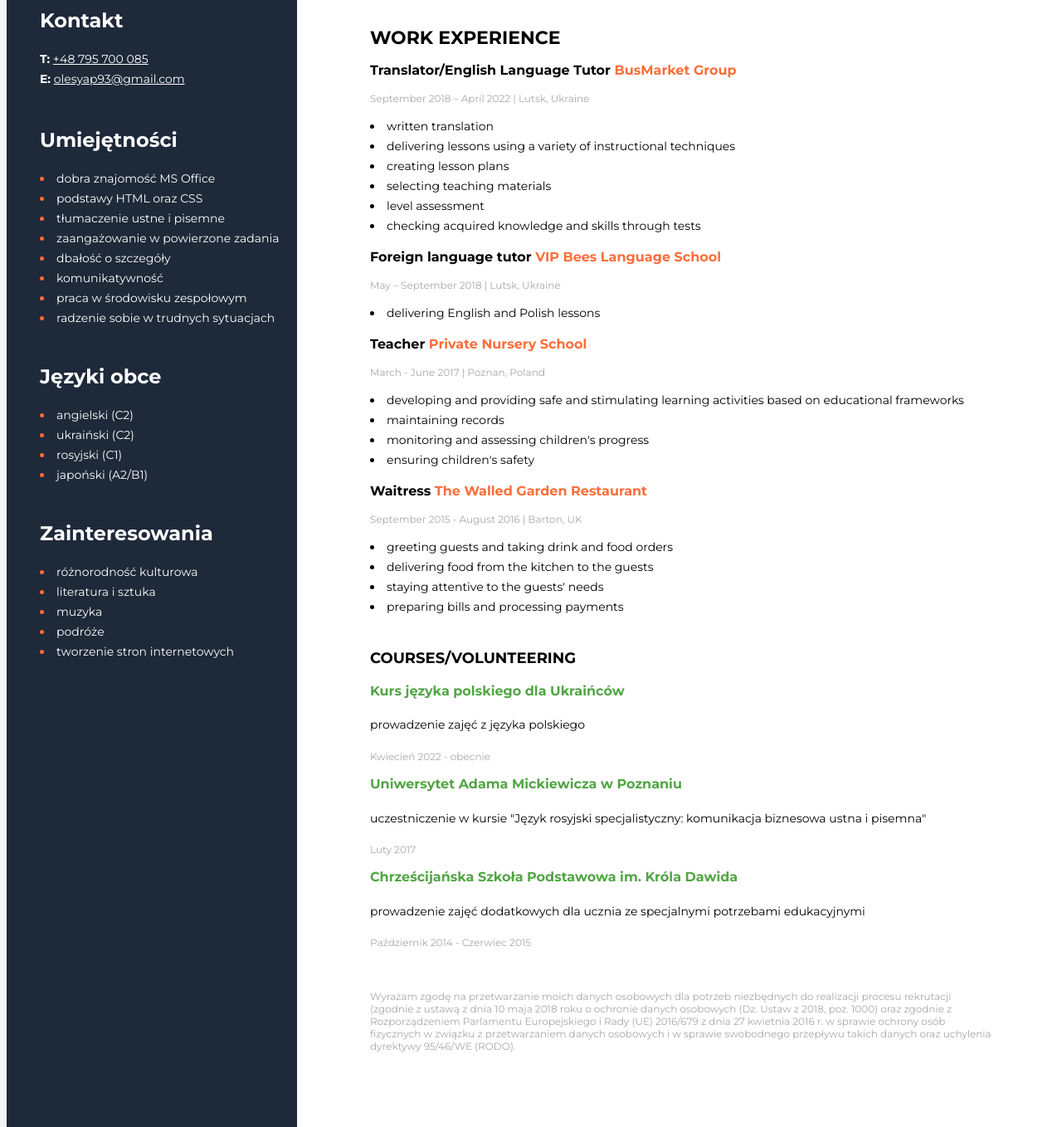
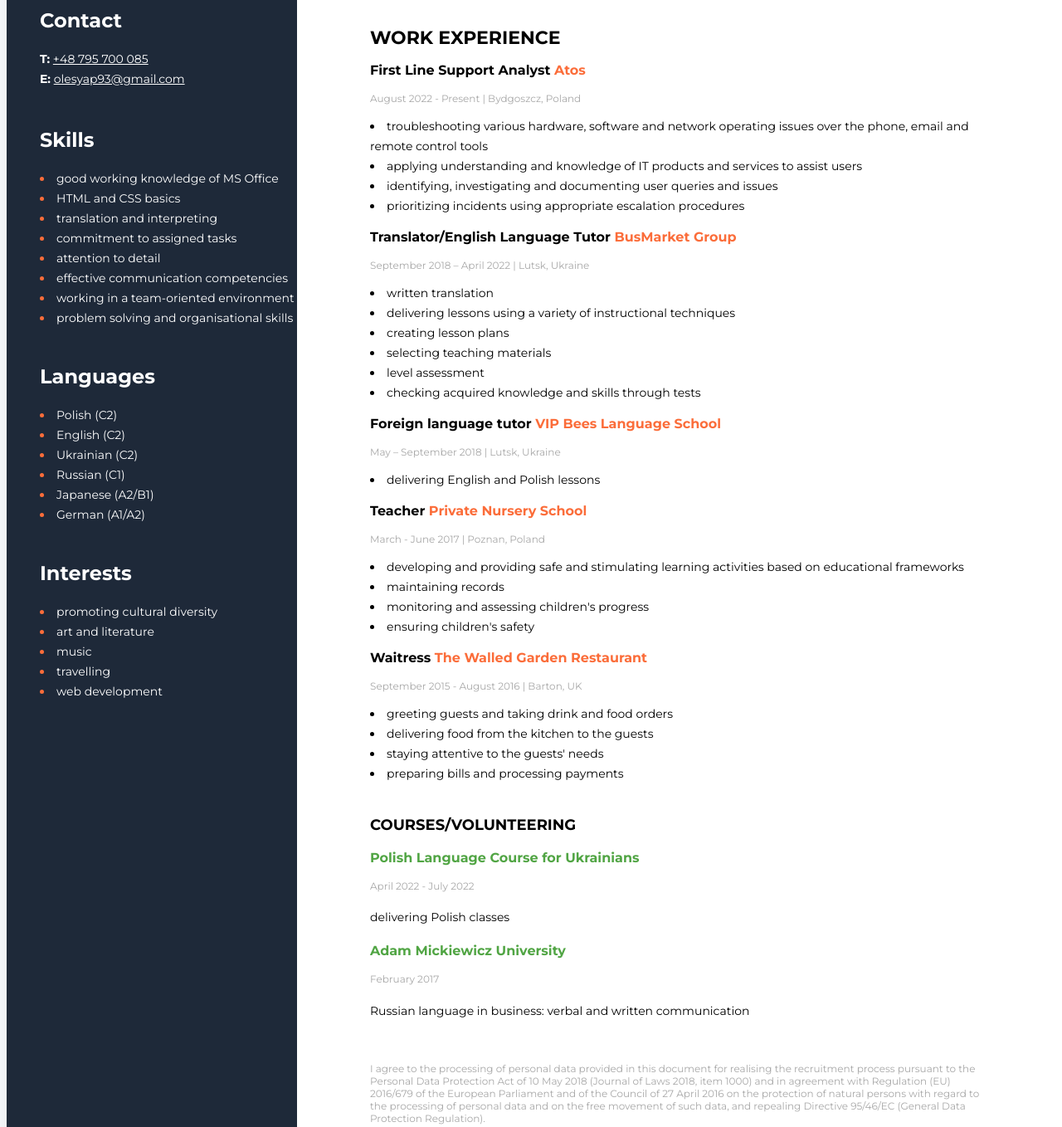
Before and after one commit to Papayathepiano/CV-EN, a plain HTML site: page english.html in a window 1280 px wide. Shown: the part 458-1816 px from the top of the page at 83% size. Drawn offline with Linux system fonts and the light colour scheme.

Commit message:
new section
added new section to work experience

```diff
--- a/english.html
+++ b/english.html
@@ -42,8 +42,33 @@
 
 
 
+
+        <h2 class="header-primary">WORK EXPERIENCE</h2>
+
         <div>
-          <h2 class="header-primary">WORK EXPERIENCE</h2>
+          <h3 class="job-name">First Line Support Analyst
+            <span class="highlight">Atos</span></h3>
+
+          <p class="job-date">August 2022 - Present | Bydgoszcz, Poland</p>
+
+          <ul class="job-list">
+            <li>troubleshooting various hardware, software and network operating issues over the phone, email and remote control tools
+
+            </li>
+            <li>applying understanding and knowledge of IT products and services to assist users
+
+            </li>
+            <li>identifying, investigating and documenting user queries and issues
+
+            </li>
+            <li>prioritizing incidents using appropriate escalation procedures
+
+            </li>
+          </ul>
+        </div>
+
+        <div>
+
 
           <h3 class="job-name">Translator/English Language Tutor
             <span class="highlight">BusMarket Group
@@ -131,32 +156,33 @@
 
           </h2>
 
-          <h3 class="job-name"><span class="highlight"><span class="v-name">Kurs języka polskiego dla Ukraińców</span></span></h3>
+          <h3 class="job-name"><span class="highlight"><span class="v-name">Polish Language Course for Ukrainians
+          </span></span></h3>
 
-          <h4 class="job-list">prowadzenie zajęć z języka polskiego
-          </h4>
+          <p class="job-date">April 2022 - July 2022</p>
 
-          <p class="job-date">Kwiecień 2022 - obecnie</p>
-
-          <h3 class="job-name"><span class="highlight"><span class="v-name">Uniwersytet Adama Mickiewicza w Poznaniu</span></span></h3>
-
-          <h4 class="job-list">uczestniczenie w kursie "Język rosyjski specjalistyczny: komunikacja biznesowa ustna i pisemna"
+          <h4 class="job-list">delivering Polish classes
 
           </h4>
 
-          <p class="job-date">Luty 2017</p>
 
-          <h3 class="job-name"><span class="highlight"><span class="v-name">Chrześcijańska Szkoła Podstawowa im. Króla Dawida</span>
-          </span></h3>
 
-          <h4 class="job-list">prowadzenie zajęć dodatkowych dla ucznia ze specjalnymi potrzebami edukacyjnymi
+          <h3 class="job-name"><span class="highlight"><span class="v-name">Adam Mickiewicz University
+          </span></span></h3>
+
+          <p class="job-date">February 2017</p>
+
+          <h4 class="job-list">Russian language in business: verbal and written communication
+
 
           </h4>
 
-          <p class="job-date">Październik 2014 - Czerwiec 2015</p>
+
+
+
         </div>
 
-        <p class="rodo">Wyrażam zgodę na przetwarzanie moich danych osobowych dla potrzeb niezbędnych do realizacji procesu rekrutacji (zgodnie z ustawą z dnia 10 maja 2018 roku o ochronie danych osobowych (Dz. Ustaw z 2018, poz. 1000) oraz zgodnie z Rozporządzeniem Parlamentu Europejskiego i Rady (UE) 2016/679 z dnia 27 kwietnia 2016 r. w sprawie ochrony osób fizycznych w związku z przetwarzaniem danych osobowych i w sprawie swobodnego przepływu takich danych oraz uchylenia dyrektywy 95/46/WE (RODO).</p>
+        <p class="rodo">I agree to the processing of personal data provided in this document for realising the recruitment process pursuant to the Personal Data Protection Act of 10 May 2018 (Journal of Laws 2018, item 1000) and in agreement with Regulation (EU) 2016/679 of the European Parliament and of the Council of 27 April 2016 on the protection of natural persons with regard to the processing of personal data and on the free movement of such data, and repealing Directive 95/46/EC (General Data Protection Regulation).</p>
       </main>
       <aside>
         <img
@@ -168,10 +194,10 @@
         />
 
         <div class="contact-block">
-          <h2 class="header-secondary">Kontakt</h2>
+          <h2 class="header-secondary">Contact</h2>
           <p class="contact-links">
             <span class="bold">T:</span>
-             <a class="contact-links" href="tel:+48 731 034 668">+48 795 700 085</a> <br />
+             <a class="contact-links" href="tel:+48 795 700 085">+48 795 700 085</a> <br />
 
             <span class="bold"> E:</span>
             <a class="contact-links" href="mailto:olesyap93@gmail.com">olesyap93@gmail.com</a>
@@ -179,42 +205,52 @@
         </div>
 
         <div class="tech-skills-block">
-          <h2 class="header-secondary">Umiejętności</h2>
+          <h2 class="header-secondary">Skills</h2>
           <ul class="list-secondary">
-            <li><span class="list-secondary-item">dobra znajomość MS Office<span></li>
-            <li><span class="list-secondary-item">podstawy HTML oraz CSS</span></li>
-            <li><span class="list-secondary-item">tłumaczenie ustne i pisemne</span></li>
-            <li><span class="list-secondary-item">zaangażowanie w
-              powierzone zadania</span></li>
-            <li><span class="list-secondary-item">dbałość o szczegóły</span></li>
-            <li><span class="list-secondary-item">komunikatywność</span></li>
-            <li><span class="list-secondary-item">praca w środowisku zespołowym
+            <li><span class="list-secondary-item">good working knowledge of MS Office<span></li>
+            <li><span class="list-secondary-item">HTML and CSS basics</span></li>
+            <li><span class="list-secondary-item">translation and interpreting
+            </span></li>
+            <li><span class="list-secondary-item">commitment to assigned tasks
+            </span></li>
+            <li><span class="list-secondary-item">attention to detail
+            </span></li>
+            <li><span class="list-secondary-item">effective communication competencies
+            </span></li>
+            <li><span class="list-secondary-item">working in a team-oriented environment
+
               </span></li>
-              <li><span class="list-secondary-item">radzenie sobie w trudnych sytuacjach</span></li>
+              <li><span class="list-secondary-item">problem solving and organisational skills
+              </span></li>
           </ul>
         </div>
 
         <div class="soft-skills-block">
-          <h2 class="header-secondary">Języki obce</h2>
+          <h2 class="header-secondary">Languages
+          </h2>
           <ul class="list-secondary">
-            <li><span class="list-secondary-item">angielski (C2)</span></li>
-            <li><span class="list-secondary-item">ukraiński (C2)
+            <li><span class="list-secondary-item">Polish (C2)</span></li>
+            <li><span class="list-secondary-item">English (C2)</span></li>
+            <li><span class="list-secondary-item">Ukrainian (C2)
             </span></li>
-            <li><span class="list-secondary-item">rosyjski (C1)</span></li>
-            <li><span class="list-secondary-item">japoński (A2/B1)</span></li>
+            <li><span class="list-secondary-item">Russian (C1)</span></li>
+            <li><span class="list-secondary-item">Japanese (A2/B1)</span></li>
+            <li><span class="list-secondary-item">German (A1/A2)</span></li>
           </ul>
         </div>
 
         <div class="soft-skills-block">
-          <h2 class="header-secondary">Zainteresowania</h2>
+          <h2 class="header-secondary">Interests</h2>
           <ul class="list-secondary">
 
-            <li><span class="list-secondary-item">różnorodność kulturowa
+            <li><span class="list-secondary-item">promoting cultural diversity
+
             </span></li>
-            <li><span class="list-secondary-item">literatura i sztuka</span></li>
-            <li><span class="list-secondary-item">muzyka</span></li>
-            <li><span class="list-secondary-item">podróże</span></li>
-            <li><span class="list-secondary-item">tworzenie stron internetowych</span></li>
+            <li><span class="list-secondary-item">art and literature
+            </span></li>
+            <li><span class="list-secondary-item">music</span></li>
+            <li><span class="list-secondary-item">travelling</span></li>
+            <li><span class="list-secondary-item">web development</span></li>
 
 
 
```
Also changed, not shown: index.html (+10 -11 lines).
